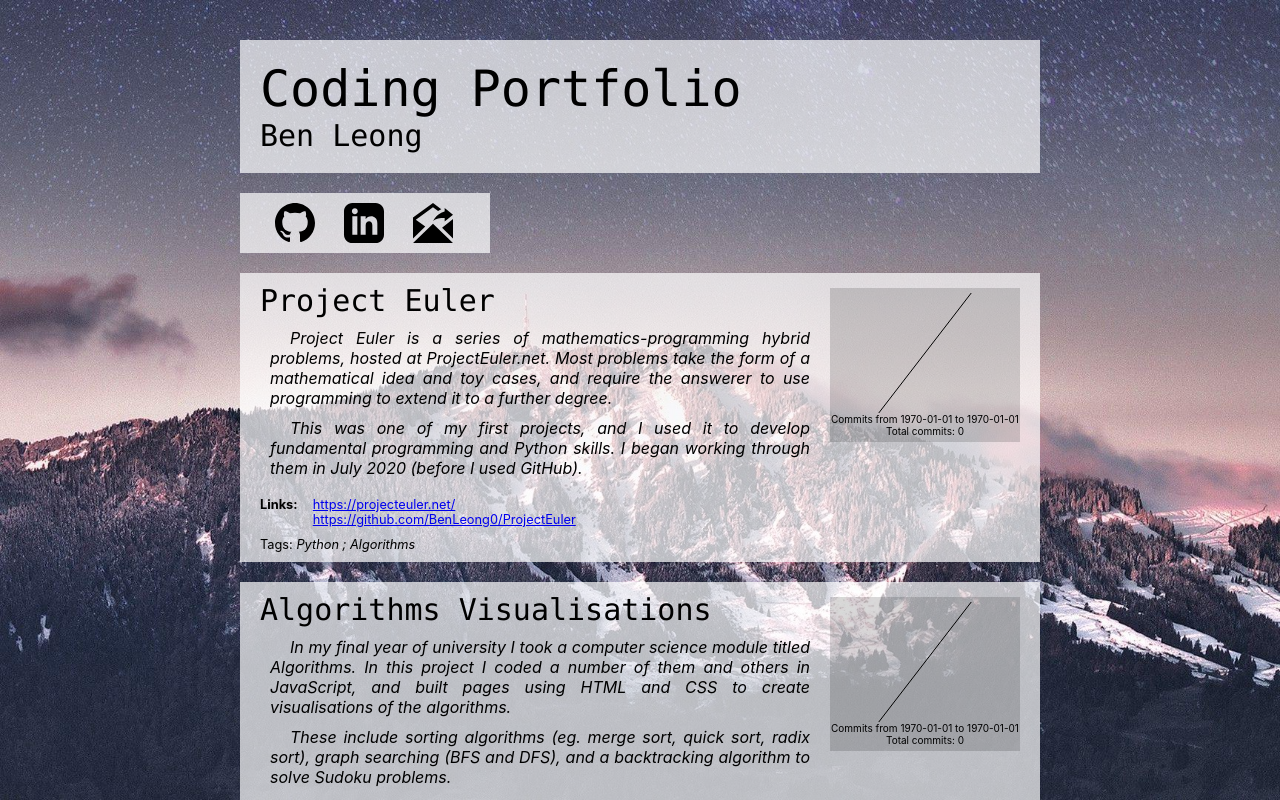
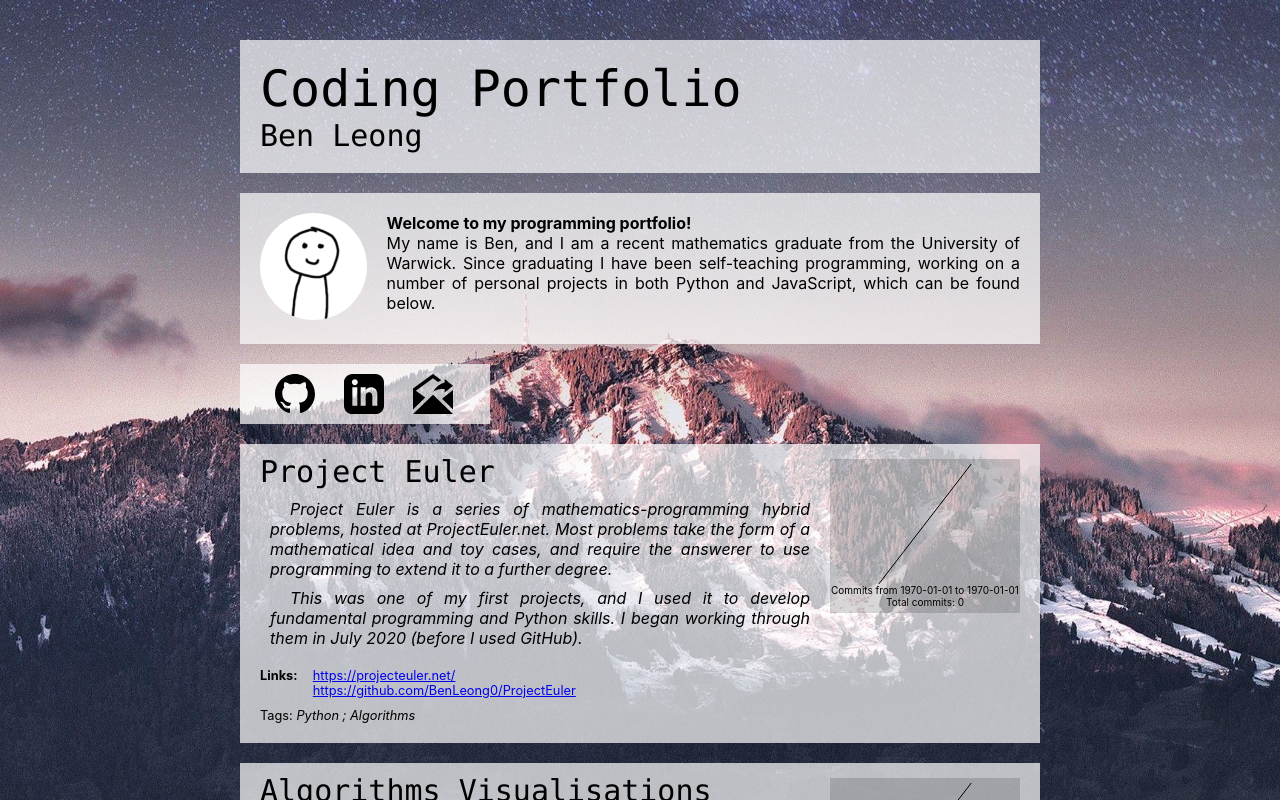
Before and after one commit to BenLeong0/portfolio, a React (Create React App) app: page / in a window 1280 px wide. Shown: the top 800 px of the page. Built offline with nearby package versions, Linux system fonts and the light colour scheme; no server answers.

Commit message:
introduction + tidying

```diff
--- a/src/App.css
+++ b/src/App.css
@@ -1,5 +1,11 @@
 [class*="col-"] {
   float: left;
+}
+
+.card-general {
+  background-color: rgba(255, 255, 255, 0.7);
+  margin: 10px;
+  padding: 20px;
 }
 
 .row::after {
@@ -29,48 +35,8 @@ body {
   width: 100%;
 }
 
+/* For tablets (+ desktop): */
 @media only screen and (min-width: 600px) {
-  /* For tablets: */
-  .col-s-1 {
-    width: 8.33%;
-  }
-  .col-s-2 {
-    width: 16.66%;
-  }
-  .col-s-3 {
-    width: 25%;
-  }
-  .col-s-4 {
-    width: 33.33%;
-  }
-  .col-s-5 {
-    width: 41.66%;
-  }
-  .col-s-6 {
-    width: 50%;
-  }
-  .col-s-7 {
-    width: 58.33%;
-  }
-  .col-s-8 {
-    width: 66.66%;
-  }
-  .col-s-9 {
-    width: 75%;
-  }
-  .col-s-10 {
-    width: 83.33%;
-  }
-  .col-s-11 {
-    width: 91.66%;
-  }
-  .col-s-12 {
-    width: 100%;
-  }
-}
-
-@media only screen and (min-width: 768px) {
-  /* For desktop: */
   .col-1 {
     width: 8.33%;
   }
@@ -107,4 +73,11 @@ body {
   .col-12 {
     width: 100%;
   }
+  .card-general {
+    margin: 10px 0;
+  }
 }
+
+/* For desktop: */
+@media only screen and (min-width: 768px) {
+}
--- a/src/components/HeadingCard/HeadingCard.css
+++ b/src/components/HeadingCard/HeadingCard.css
@@ -1,14 +1,6 @@
-#heading-card {
-  font-size: calc(10px + 4vmin);
-  background-color: rgba(255, 255, 255, 0.7);
-  /*height: 10vh;*/
-  margin: 10px;
-}
-
 #heading-title {
   float: left;
-  padding: 20px;
-  font-size: 40px;
+  /* padding: 20px; */
   font-family: Consolas, "Andale Mono WT", "Andale Mono", "Lucida Console",
     "Lucida Sans Typewriter", "DejaVu Sans Mono", "Bitstream Vera Sans Mono",
     "Liberation Mono", "Nimbus Mono L", Monaco, "Courier New", Courier,
@@ -19,6 +11,24 @@
   background-color: rgba(255, 255, 255, 0.7);
   margin: 10px;
   font-size: 1vh;
+}
+
+.p-info-box {
+}
+
+#p-info-photo {
+  margin-left: auto;
+  margin-right: auto;
+  max-width: 120px;
+}
+
+#p-info-photo img {
+  border-radius: 50%;
+  width: 100%;
+}
+
+#p-info-desc {
+  text-align: justify;
 }
 
 .profile-link {
@@ -33,13 +43,10 @@
   width: 33%;
 }
 
-/* For tablets: */
+/* For tablets (+ desktop): */
 @media only screen and (min-width: 600px) {
   #heading-card {
-    margin-left: auto;
-    margin-right: auto;
     margin-top: 5vmin;
-    width: 100%;
   }
   #heading-links {
     width: 210px;
@@ -56,21 +63,7 @@
 
 /* For desktop: */
 @media only screen and (min-width: 768px) {
-  #heading-card {
-    margin-left: auto;
-    margin-right: auto;
-    margin-top: 5vmin;
-    width: 100%;
-  }
-  #heading-links {
-    width: 210px;
-    margin: 10px 0;
-    padding: 0 20px;
-  }
-  .profile-col {
-    float: left;
-  }
-  .profile-link {
-    margin: 10px auto;
+  #p-info-photo {
+    padding-right: 20px;
   }
 }
--- a/src/components/HeadingCard/HeadingCard.js
+++ b/src/components/HeadingCard/HeadingCard.js
@@ -1,16 +1,18 @@
 import React from "react";
 import "./HeadingCard.css";
 import HeadingLinks from "./HeadingLinks";
+import PersonalInfo from "./PersonalInfo";
 
 function HeadingCard() {
   return (
     <>
-      <div id="heading-card">
+      <div id="heading-card" className="card-general">
         <div id="heading-title">
           <div style={{ fontSize: "50px" }}>Coding Portfolio</div>
           <div style={{ fontSize: "30px" }}>Ben Leong</div>
         </div>
       </div>
+      <PersonalInfo />
       <HeadingLinks />
     </>
   );
--- /dev/null
+++ b/src/components/HeadingCard/PersonalInfo.js
@@ -0,0 +1,23 @@
+import React from "react";
+import photo from "./PersonalInfo-Photo.png";
+
+function PersonalInfo(props) {
+  return (
+    <div className="p-info-box card-general">
+      <div className="p-info-photo-box col-2">
+        <div id="p-info-photo">
+          <img src={photo} alt="Profile" />
+        </div>
+      </div>
+      <div id="p-info-desc" className="col-10">
+        <b>Welcome to my programming portfolio!</b>
+        <br /> My name is Ben, and I am a recent mathematics graduate from the
+        University of Warwick. Since graduating I have been self-teaching
+        programming, working on a number of personal projects in both Python and
+        JavaScript, which can be found below.
+      </div>
+    </div>
+  );
+}
+
+export default PersonalInfo;
--- a/src/components/ProjectCards/ProjectCards.css
+++ b/src/components/ProjectCards/ProjectCards.css
@@ -1,7 +1,5 @@
 .project-card {
-  background-color: rgba(255, 255, 255, 0.7);
-  margin: 10px;
-  padding: 10px 20px;
+  padding-top: 10px;
 }
 
 .project-title {
@@ -72,16 +70,10 @@
   padding: 10px 0 0 0;
 }
 
-/* For tablets: */
+/* For tablets (+ desktop): */
 @media only screen and (min-width: 600px) {
-  .project-card {
-    margin: 10px 0;
-  }
 }
 
 /* For desktop: */
 @media only screen and (min-width: 768px) {
-  .project-card {
-    margin: 10px 0;
-  }
 }
```
Also changed, not shown: src/components/HeadingCard/PersonalInfo-Photo.png (added), 1 other file (tests, documents, lock files or other folders).
